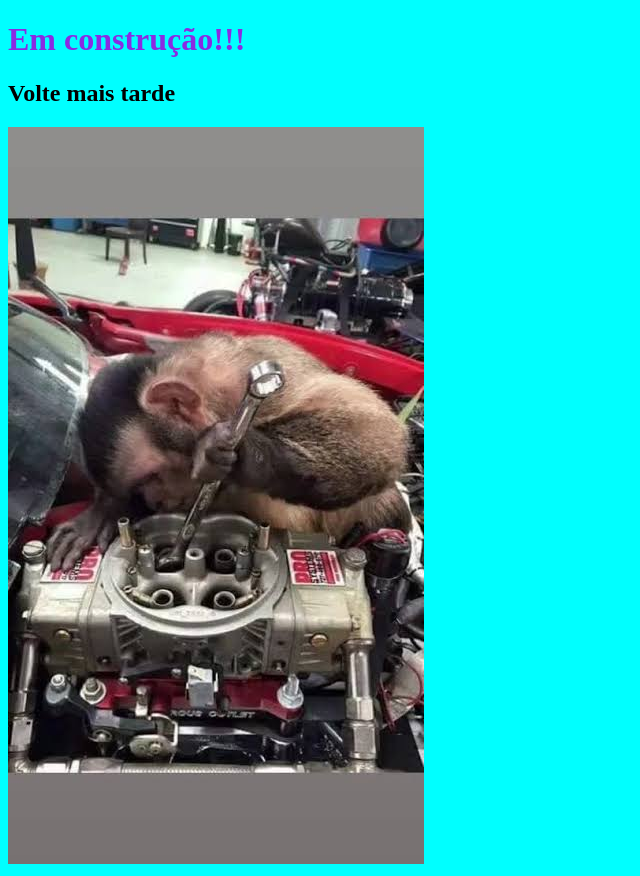
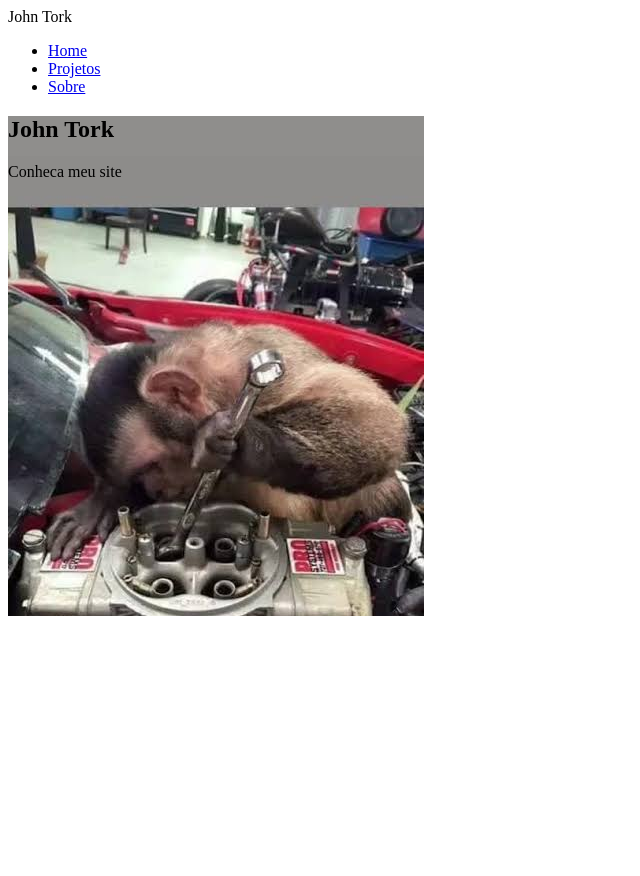
Before and after one commit to JohnTork/JohnTork.github.io, a plain HTML site: page index.html in a window 1280 px wide. Shown: the whole page, without its empty margins (0-640 px from the left). After the commit the page ends 800 px from the top, so only its background shows below. Drawn offline with Linux system fonts and the light colour scheme.

Commit message:
criação do site, pagina home, projetos e sobre

```diff
--- a/assets/css/tema.css
+++ b/assets/css/tema.css
@@ -1,12 +1,6 @@
-*{
-    background-color: aqua;
+.home-container{
+background-image: url('../imgs/images.jpg');
+width: 100%;
+height: 500px;
+background-repeat: no-repeat;
 }
-h1 {
-    color:blueviolet
-}
-h1:hover{
-    color:bisque
-}
-body {
-    align-items: center;
-}
--- a/index.html
+++ b/index.html
@@ -4,11 +4,22 @@
     <meta charset="UTF-8">
     <meta name="viewport" content="width=device-width, initial-scale=1.0">
     <link type="text/css" rel="stylesheet" href="./assets/css/tema.css">
-    <title>Document</title>
+    <title>Site Pessoal</title>
 </head>
-<body>
-    <h1>Em construção!!!</h1>
-    <h2>Volte mais tarde</h2>
-    <img src="./imgs/images.jpg">
-</body>
+    <header class="navbar">
+        <div class="nome">John Tork</div>
+        <ul id="home">
+            <li><a href="./index.html" class="nav-link active">Home</a></li>
+            <li><a href="./projetos.html" class="nav-link">Projetos</a></li>
+            <li><a href="./sobre.html" class="nav-link">Sobre</a></li>
+        </ul>
+    </header>
+    <section id="home">
+        <div class="home-container">
+            <div class="home-text">
+                <h1>John Tork</h1>
+                <p> Conheca meu site</p>
+            </div>
+        </div>
+    </section>
 </html>
```
Also changed, not shown: projetos.html (added, +1 -0 lines), sobre.html (added, +1 -0 lines), assets/imgs/images.jpg (renamed from imgs/images.jpg).
